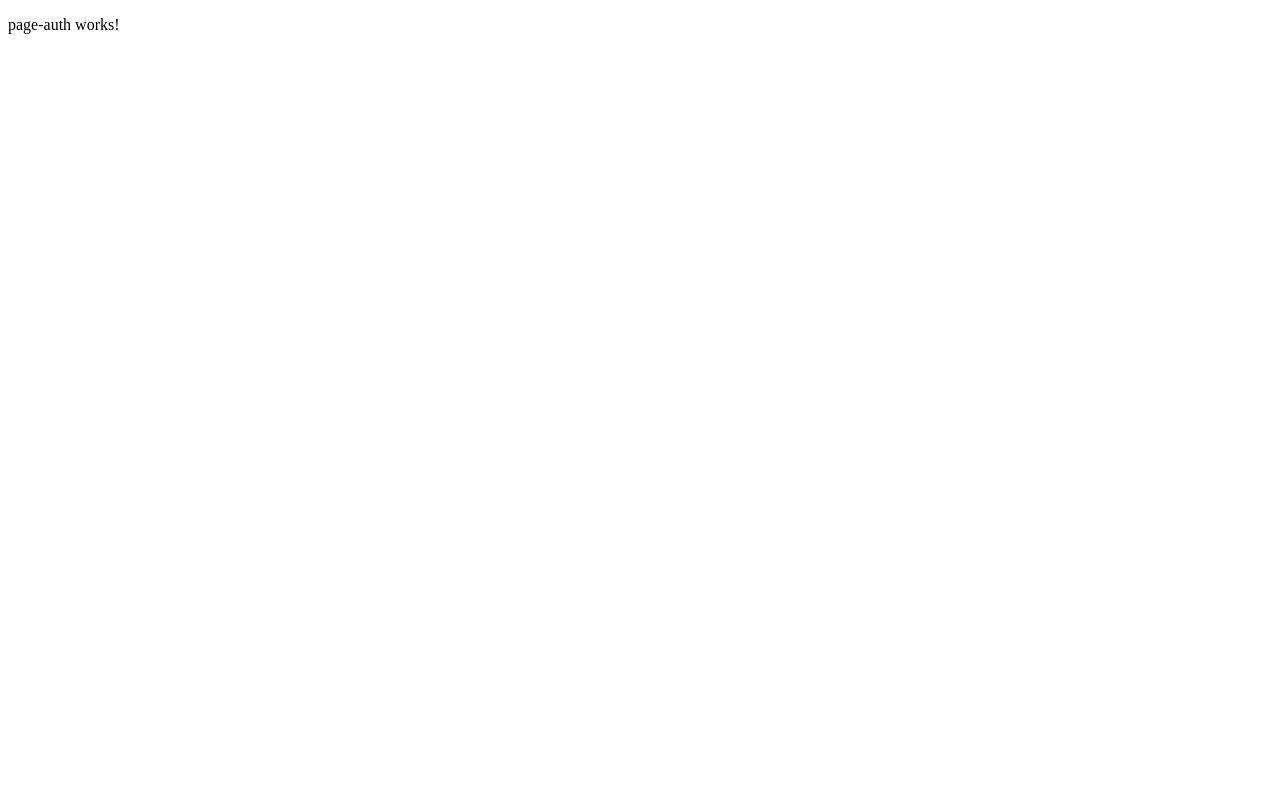
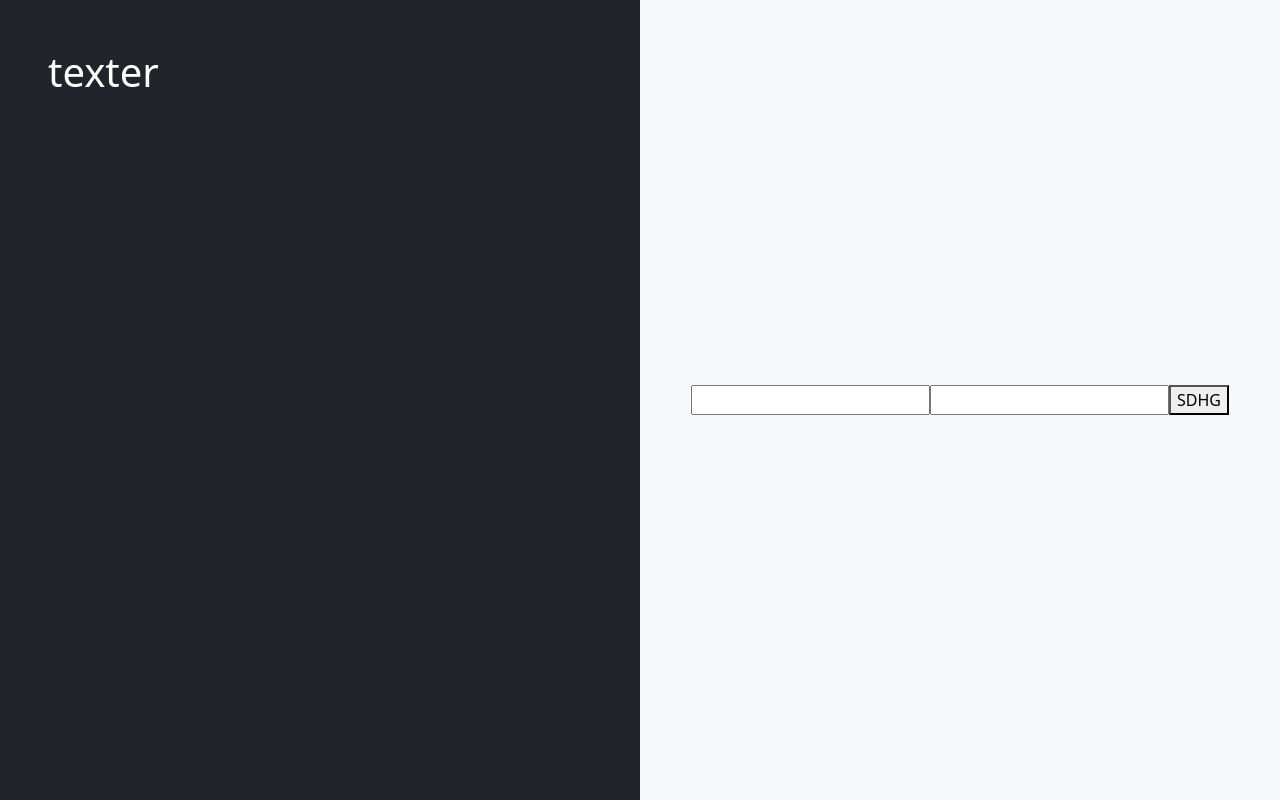
Before and after one commit to 2aiconcept/2026-10-12-AGAV, an Angular app: page / in a window 1280 px wide. Built offline with nearby package versions, Linux system fonts and the light colour scheme.

Commit message:
layouts and ng-content

```diff
--- a/src/app/app.html
+++ b/src/app/app.html
@@ -1 +1,9 @@
-<router-outlet></router-outlet>
+<!-- <router-outlet></router-outlet> -->
+<app-layout-slice>
+  <h1 slotStart>texter</h1>
+  <form slotEnd>
+    <input type="text" />
+    <input type="text" />
+    <button>SDHG</button>
+  </form>
+</app-layout-slice>
--- a/src/app/app.ts
+++ b/src/app/app.ts
@@ -1,9 +1,11 @@
 import { Component, signal } from '@angular/core';
 import { RouterOutlet } from '@angular/router';
+import { LayoutSlice } from './shared/layout-slice/layout-slice';
+import { LayoutTopBottom } from './shared/layout-top-bottom/layout-top-bottom';
 
 @Component({
   selector: 'app-root',
-  imports: [RouterOutlet],
+  imports: [RouterOutlet, LayoutSlice, LayoutTopBottom],
   templateUrl: './app.html',
   styleUrl: './app.css'
 })
--- a/src/app/shared/layout-slice/layout-slice.html
+++ b/src/app/shared/layout-slice/layout-slice.html
@@ -1 +1,12 @@
-<p>layout-slice works!</p>
+<div class="container-fluid">
+  <div class="row min-vh-100">
+    <div class="col-md-6 d-flex flex-column bg-dark text-white p-4 p-lg-5">
+      <ng-content select="[slotStart]" />
+    </div>
+    <div
+      class="col-md-6 d-flex align-items-center justify-content-center bg-body-tertiary p-4 p-lg-5"
+    >
+      <ng-content select="[slotEnd]" />
+    </div>
+  </div>
+</div>
--- /dev/null
+++ b/src/app/shared/layout-top-bottom/layout-top-bottom.html
@@ -0,0 +1,10 @@
+<div class="d-flex flex-column vh-100">
+  <div class="h-50 overflow-auto d-flex flex-column bg-dark text-white p-4 p-lg-5">
+    <ng-content select="[slotStart]" />
+  </div>
+  <div
+    class="h-50 overflow-auto d-flex align-items-center justify-content-center bg-body-tertiary p-4 p-lg-5"
+  >
+    <ng-content select="[slotEnd]" />
+  </div>
+</div>
--- a/src/styles.css
+++ b/src/styles.css
@@ -1 +1 @@
-/* You can add global styles to this file, and also import other style files */
+@import 'bootstrap/dist/css/bootstrap.min.css';
```
Also changed, not shown: src/app/shared/layout-top-bottom/layout-top-bottom.ts (added, +9 -0 lines), .claude/documentation.md, .claude/support-de-cours.md, src/app/shared/layout-top-bottom/layout-top-bottom.css (added), 2 other files (tests, documents, lock files or other folders).
